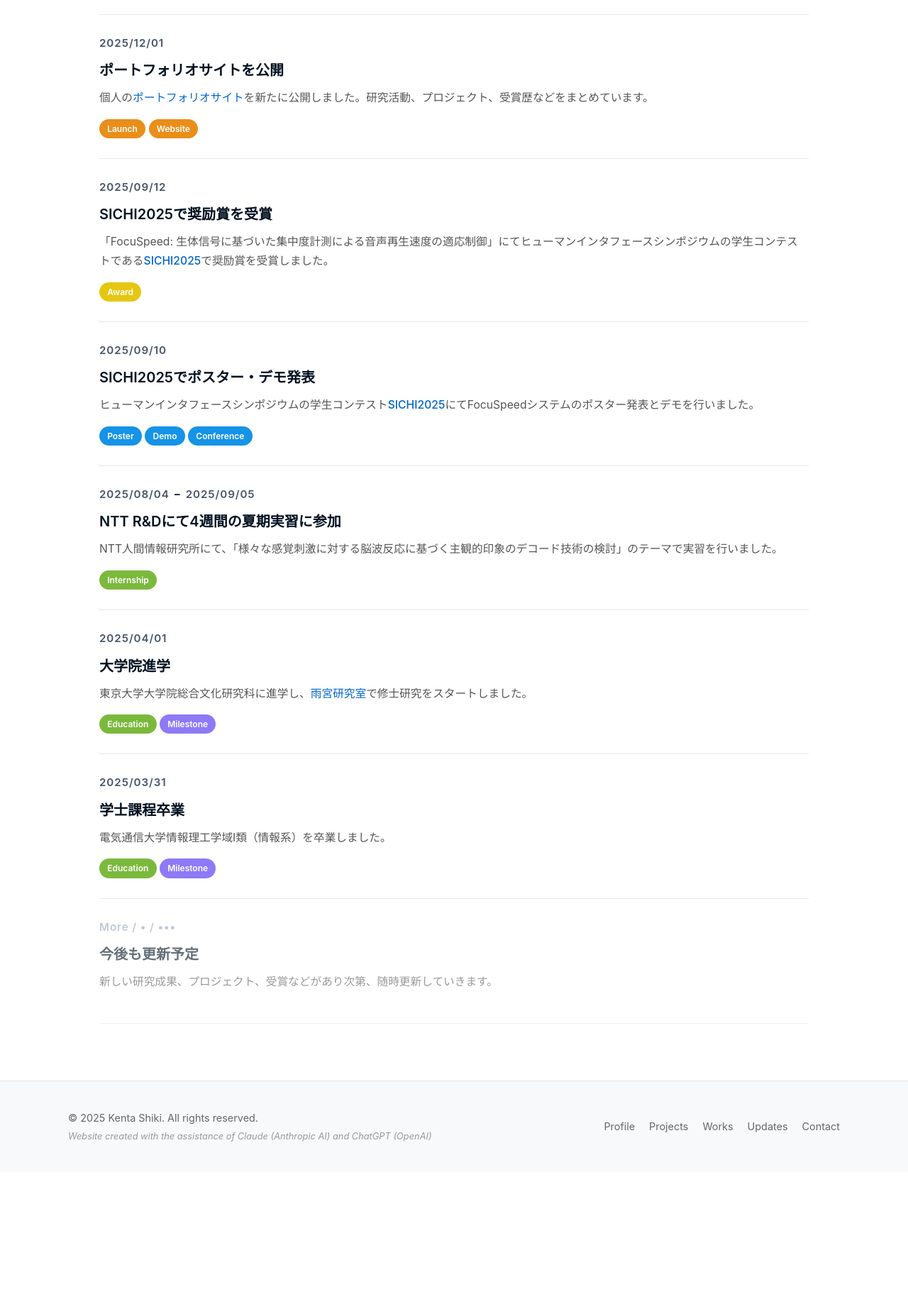
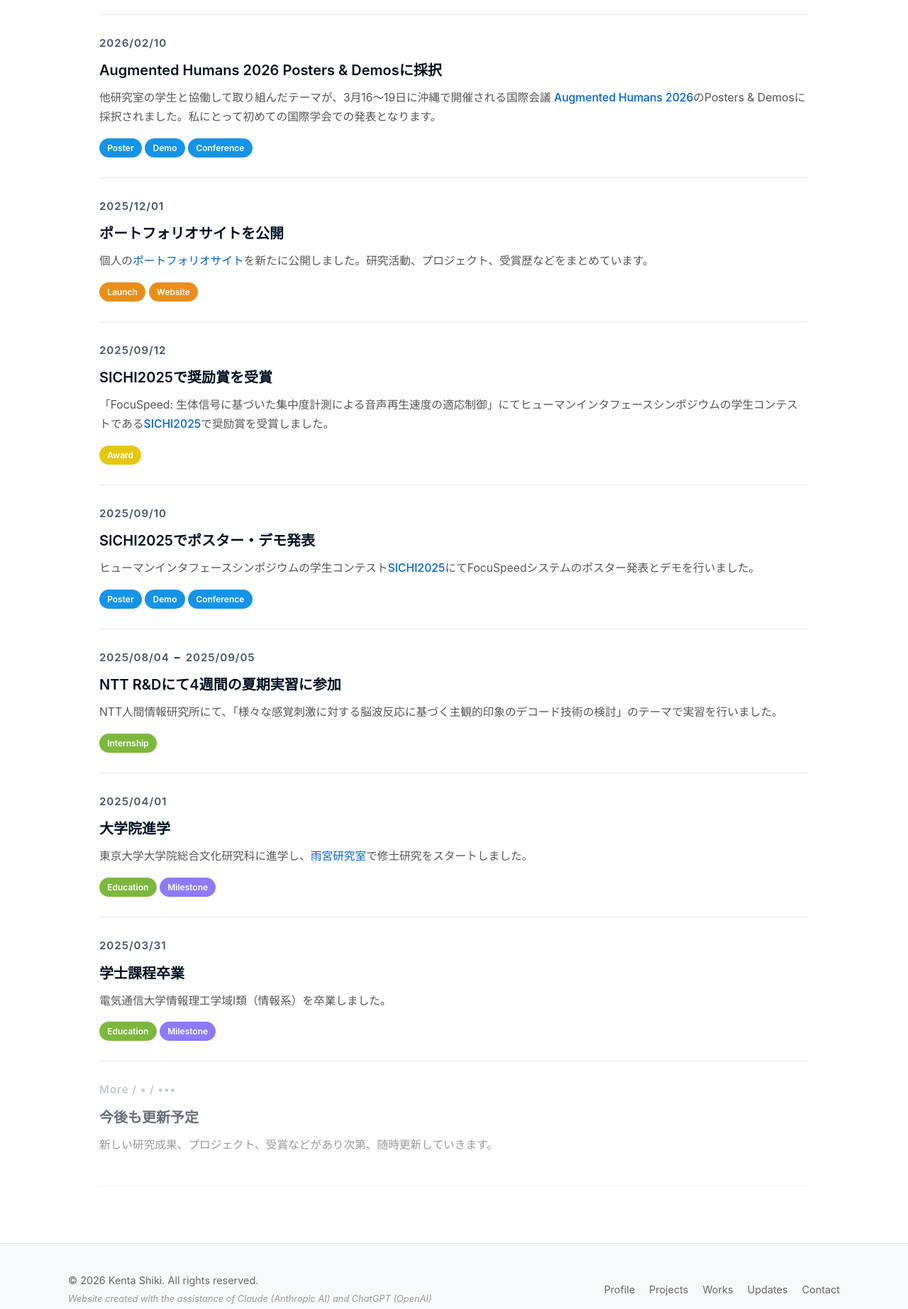
Before and after one commit to kentashiki/portfolio, a plain HTML site: page updates/index.html in a window 1280 px wide. Shown: the part 520-2365 px from the top of the page at 71% size. Before the commit the page ends 2172 px from the top, so only its background shows below. Drawn offline with Linux system fonts and the light colour scheme.

Commit message:
added recent news (AHs)

```diff
--- a/updates/index.html
+++ b/updates/index.html
@@ -43,6 +43,23 @@
     <section class="updates-section">
       <div class="updates-container">
         <div class="updates-timeline">
+
+          <!-- Update Item -->
+          <div class="update-item">
+            <div class="update-date">2026/02/10</div>
+            <div class="update-content">
+              <h3 class="update-title">Augmented Humans 2026 Posters & Demosに採択</h3>
+              <p class="update-description">
+                他研究室の学生と協働して取り組んだテーマが、3月16〜19日に沖縄で開催される国際会議
+                <a href="https://augmented-humans.org/" target="_blank" rel="noopener noreferrer">Augmented Humans 2026</a>のPosters & Demosに採択されました。私にとって初めての国際学会での発表となります。
+              </p>
+              <div class="update-tags">
+                <div class="update-tag poster" data-group="academic">Poster</div>
+                <div class="update-tag demo" data-group="academic">Demo</div>
+                <div class="update-tag conference" data-group="academic">Conference</div>
+              </div>
+            </div>
+          </div>
 
           <!-- Update Item -->
           <div class="update-item">
@@ -154,7 +171,7 @@
 
     <footer>
       <div class="footer-left">
-        <div>© 2025 Kenta Shiki. All rights reserved.</div>
+        <div>© 2026 Kenta Shiki. All rights reserved.</div>
         <div class="footer-credit">Website created with the assistance of Claude (Anthropic AI) and ChatGPT (OpenAI)</div>
       </div>
       <div class="footer-links">
```
Also changed, not shown: index.html (+24 -3 lines).
